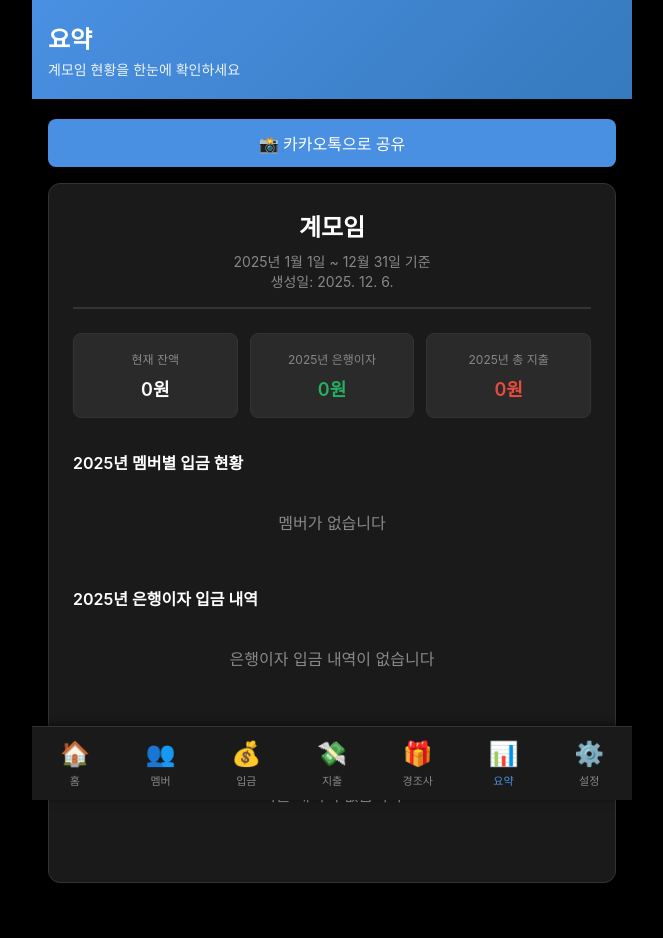
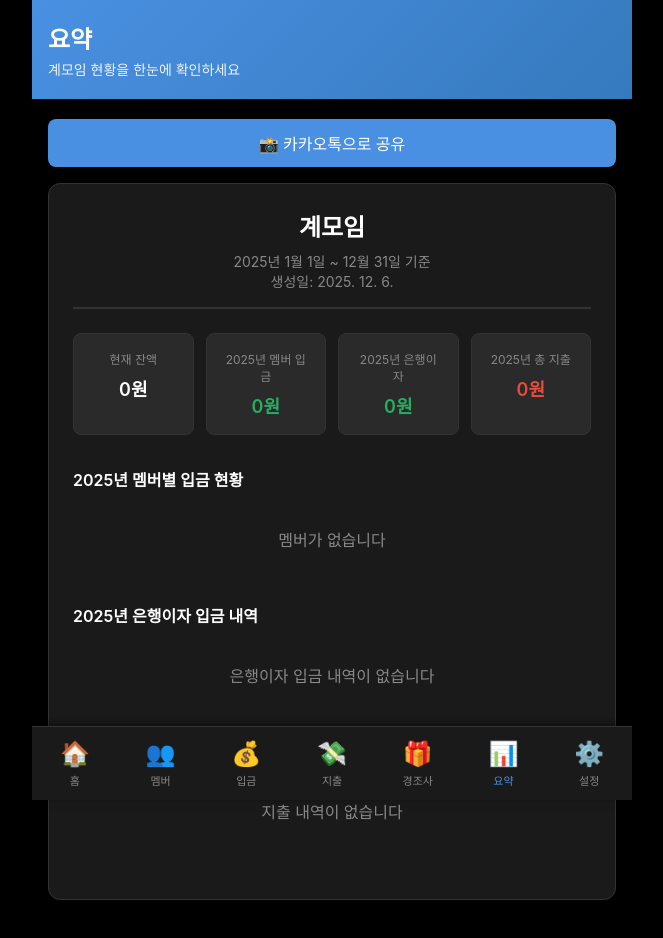
Before and after one commit to wontwonp/meeting89, a React (Vite) app: page /meeting89/summary in a window 1280 px wide. Shown: the top 938 px of the page, without its empty margins (308-971 px from the left). Built offline with nearby package versions, Linux system fonts and the light colour scheme.

Commit message:
Add member deposits total to summary stats

```diff
--- a/src/pages/Summary.css
+++ b/src/pages/Summary.css
@@ -27,9 +27,15 @@
 
 .summary-stats {
   display: grid;
-  grid-template-columns: repeat(3, 1fr);
+  grid-template-columns: repeat(2, 1fr);
   gap: 12px;
   margin-bottom: 32px;
+}
+
+@media (min-width: 768px) {
+  .summary-stats {
+    grid-template-columns: repeat(4, 1fr);
+  }
 }
 
 .summary-stat-card {
--- a/src/pages/Summary.jsx
+++ b/src/pages/Summary.jsx
@@ -147,6 +147,10 @@ export default function Summary() {
             )}
           </div>
           <div className="summary-stat-card">
+            <div className="stat-label">{currentYear}년 멤버 입금</div>
+            <div className="stat-value-large positive">{totalMemberDeposits.toLocaleString()}원</div>
+          </div>
+          <div className="summary-stat-card">
             <div className="stat-label">{currentYear}년 은행이자</div>
             <div className="stat-value-large positive">{totalInterestDeposits.toLocaleString()}원</div>
           </div>
```
